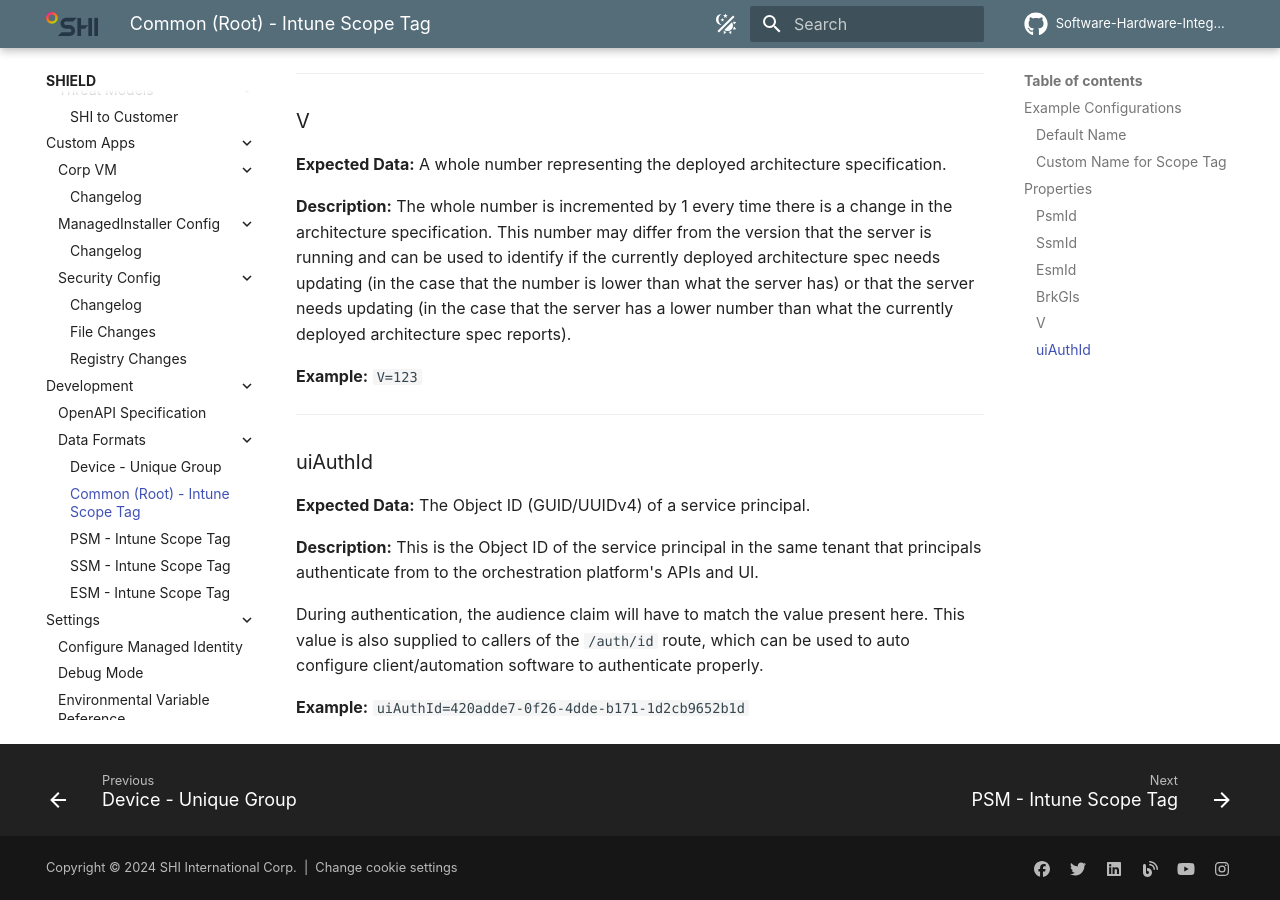
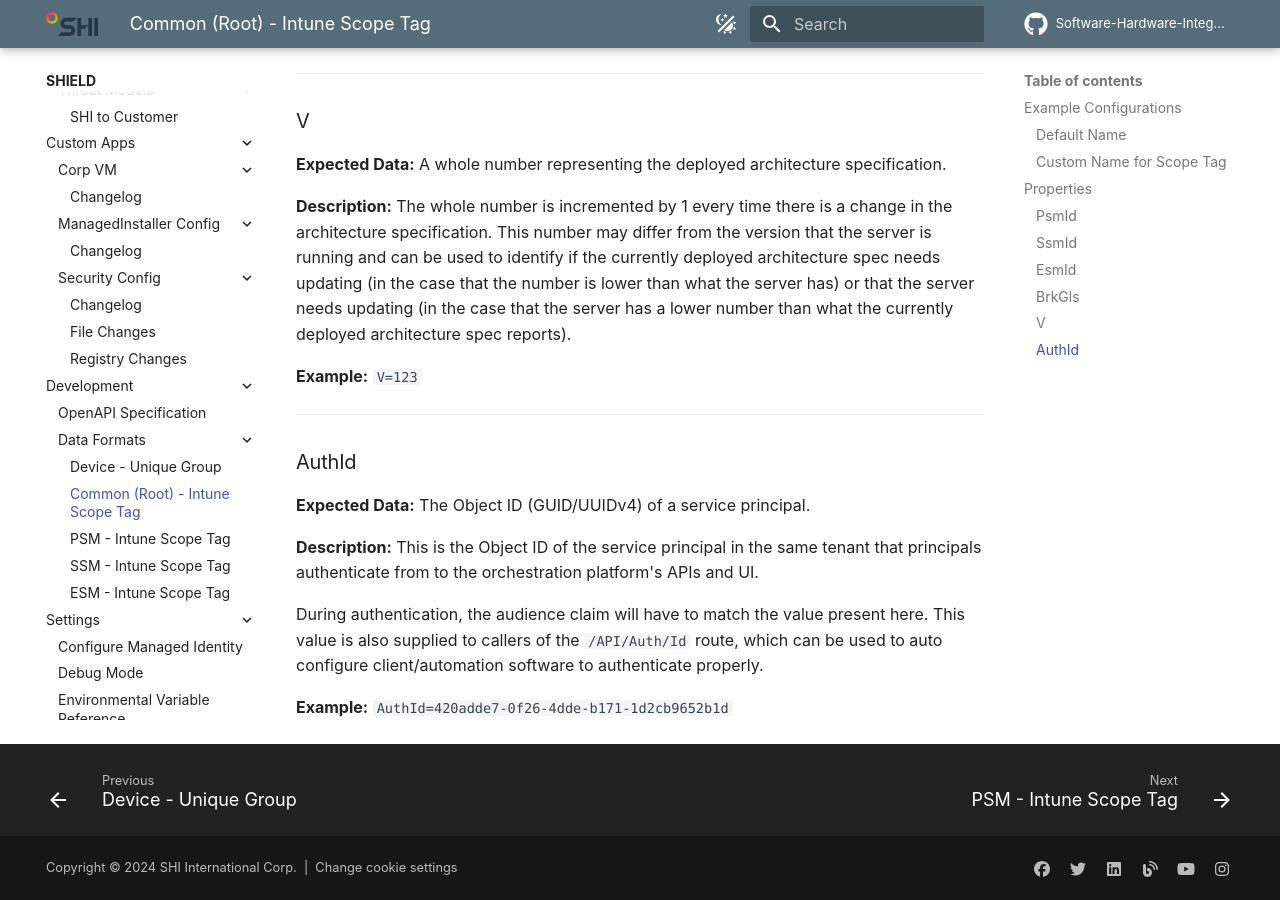
Before and after one commit to Software-Hardware-Integration-Lab/Documentation, an MkDocs documentation site: the page built from docs/SHIELD/Reference/Development/Data-Formats/1-Common-IntuneScopeTag.md, in a window 1280 px wide and 900 px high, scrolled down 2428 px. Built offline with MkDocs 1.6.1 and Material for MkDocs 9.7.7, drawn with Linux system fonts in a browser that asks for light colours; plug-ins that fetch from the network failed and are left out; comment, search, counter and statistics services are not loaded; some of the changed text lies outside the part shown.

Commit message:
Update Property Name
Correct the property name to reflect what is present in the SOP.

````diff
--- a/docs/SHIELD/Reference/Development/Data-Formats/1-Common-IntuneScopeTag.md
+++ b/docs/SHIELD/Reference/Development/Data-Formats/1-Common-IntuneScopeTag.md
@@ -20,7 +20,7 @@ PsmId=21
 SsmId=20
 EsmId=19
 BrkGls=f73537be-1ab3-4023-a8b5-f360c38795ef
-uiAuthId=77da3923-3595-49e9-ae98-7a90454f3466
+AuthId=77da3923-3595-49e9-ae98-7a90454f3466
 V=1
 ```
 
@@ -31,7 +31,7 @@ PsmId=5
 SsmId=4
 EsmId=3
 BrkGls=c11055f2-0bae-4051-a94c-a03463786616
-uiAuthId=0f700243-4f48-4611-8dba-e67d1ace0987
+AuthId=0f700243-4f48-4611-8dba-e67d1ace0987
 V=3
 ```
 
@@ -109,7 +109,7 @@ The whole number is incremented by 1 every time there is a change in the archite
 
 ---
 
-### uiAuthId
+### AuthId
 
 **Expected Data:**
 The Object ID (GUID/UUIDv4) of a service principal.
@@ -117,7 +117,7 @@ The Object ID (GUID/UUIDv4) of a service principal.
 **Description:**
 This is the Object ID of the service principal in the same tenant that principals authenticate from to the orchestration platform's APIs and UI.
 
-During authentication, the audience claim will have to match the value present here. This value is also supplied to callers of the `/auth/id` route, which can be used to auto configure client/automation software to authenticate properly.
+During authentication, the audience claim will have to match the value present here. This value is also supplied to callers of the `/API/Auth/Id` route, which can be used to auto configure client/automation software to authenticate properly.
 
 **Example:**
-`uiAuthId=420adde7-0f26-4dde-b171-1d2cb9652b1d`
+`AuthId=420adde7-0f26-4dde-b171-1d2cb9652b1d`
````
